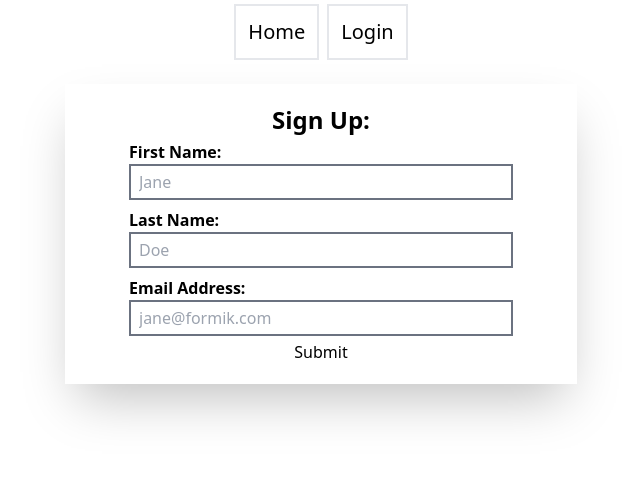
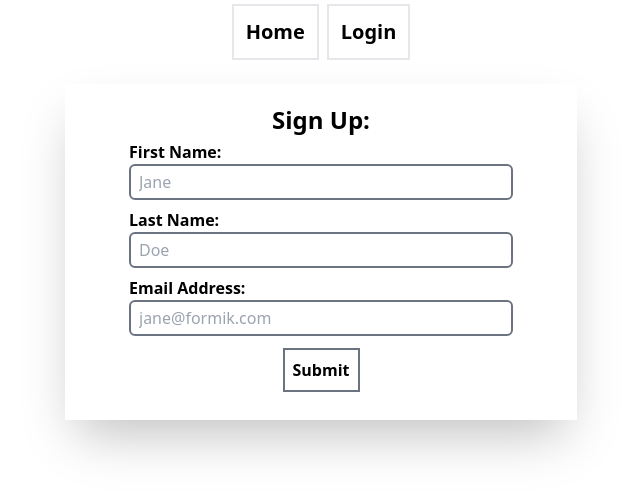
Before and after one commit to bensandison/web-apps-social-media, a React (Create React App) app in the folder client/: page /signup in a window 1280 px wide. Shown: the top 494 px of the page, without its empty margins (319-959 px from the left). Built offline with nearby package versions, Linux system fonts and the light colour scheme.

Commit message:
styling only

```diff
--- a/client/src/App.js
+++ b/client/src/App.js
@@ -6,10 +6,10 @@ function App() {
 	return (
 		<Router>
 			<nav className="px-3 text-xl flex flex-row justify-center">
-				<Link to="/" className="p-3 m-1 border-2">
+				<Link to="/" className="p-3 m-1 border-2 font font-bold">
 					Home
 				</Link>
-				<Link to="/signup" className="p-3 m-1 border-2">
+				<Link to="/signup" className="p-3 m-1 border-2 font-bold">
 					Login
 				</Link>
 			</nav>
--- a/client/src/components/FormikTextInput.js
+++ b/client/src/components/FormikTextInput.js
@@ -15,7 +15,7 @@ function FormikTextInput(props) {
 				) : null}
 			</div>
 			<input
-				className="w-full border-2 border-gray-500 py-1 px-2"
+				className="w-full border-2 rounded-md border-gray-500 py-1 px-2"
 				{...field}
 				{...props}
 			/>
--- a/client/src/pages/SignUpForm.js
+++ b/client/src/pages/SignUpForm.js
@@ -54,7 +54,12 @@ function SignUpForm() {
 						placeholder="jane@formik.com"
 					/>
 
-					<button type="submit">Submit</button>
+					<button
+						type="submit"
+						className="m-2 p-2 border-2 border-gray-500 font-bold"
+					>
+						Submit
+					</button>
 				</Form>
 			</Formik>
 		</div>
```
